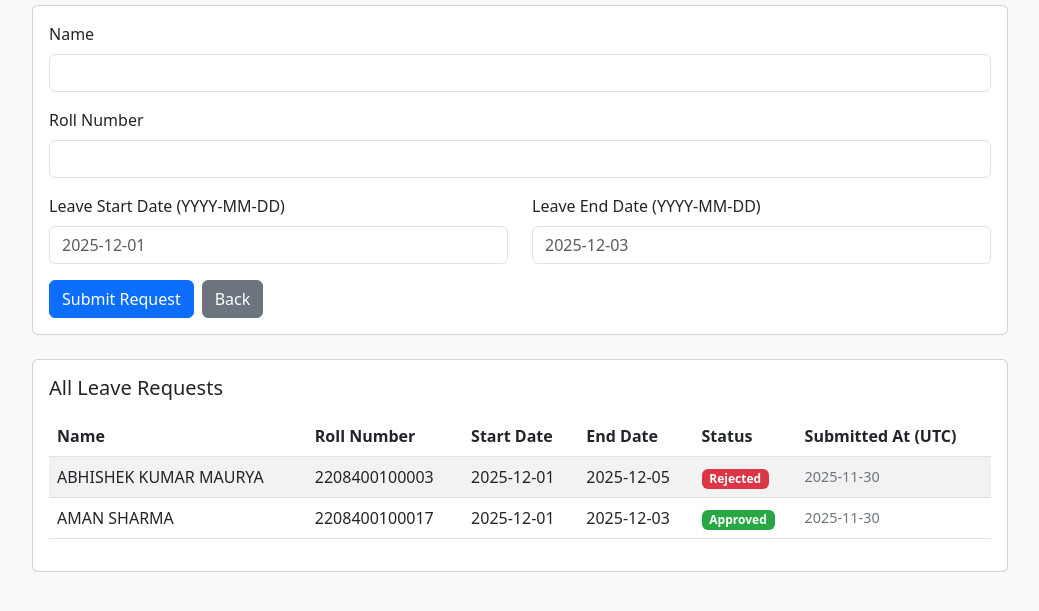
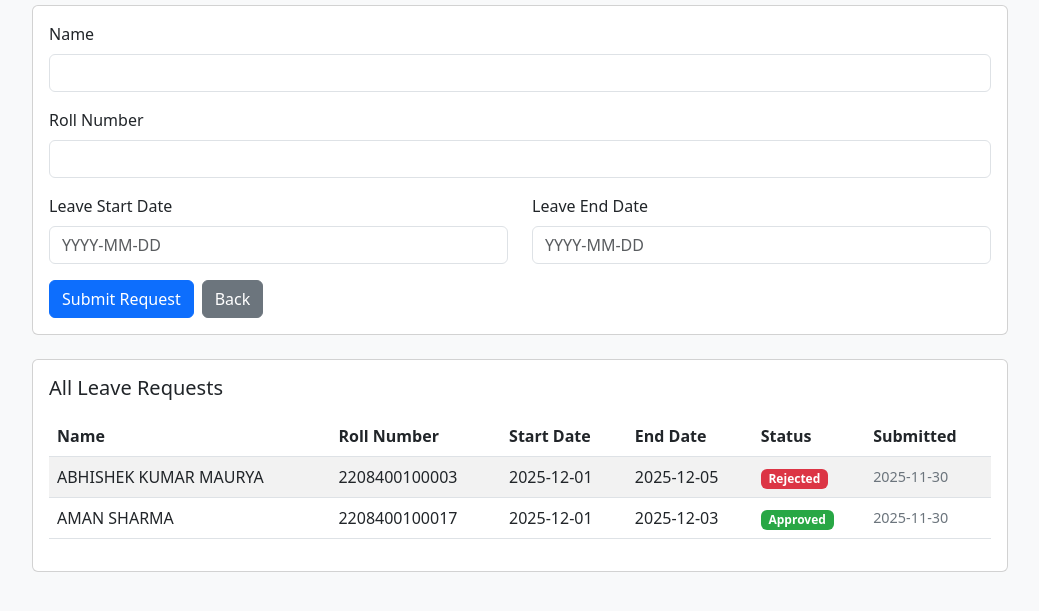
Before and after one commit to abhi2660/Smart-Attendance-System, a Flask app: page /leave_request in a window 1280 px wide. Shown: the part 143-754 px from the top of the page, without its empty margins (120-1159 px from the left). Run offline with Flask 3, Linux system fonts and the light colour scheme.

Commit message:
code cleaning 1

```diff
--- a/app.py
+++ b/app.py
@@ -263,9 +263,6 @@ def reset_attendance():
 
 @app.route("/leave_request", methods=["GET", "POST"])
 def leave_request():
-    """
-    Student-facing: GET shows form, POST validates and appends request to CSV.
-    """
 
     errors = []
     success_msg = None
@@ -306,17 +303,17 @@ def leave_request():
             errors.append("Dates must be in YYYY-MM-DD format.")
 
         if not errors:
-            # Append to CSV via leave.py
+
             leave.append_leave_request(name, roll, start, end)
             success_msg = f"Leave request submitted successfully."
             flash(success_msg, "success")
-            # clear form after success
+
             form_data = {}
 
-    # Always load all requests from CSV and pass to the template
+
     all_requests = leave.read_all_leave_requests()
 
-    # Optionally: sort by submitted_at descending so newest first
+
     try:
         all_requests.sort(key=lambda r: r.get("submitted_at", ""), reverse=True)
     except Exception:
@@ -333,10 +330,7 @@ def leave_request():
 
 @app.route("/admin/leave_requests")
 def admin_leave_requests():
-    """
-    Admin-facing: list leave requests.
-    Replace session key check if your app uses a different key for admin auth.
-    """
+
     if not session.get("logged_in"):
         return redirect(url_for("login"))
     rows = leave.read_all_leave_requests()
--- a/leave.py
+++ b/leave.py
@@ -5,22 +5,19 @@ import uuid
 from datetime import datetime
 from typing import List, Dict
 
-# CSV file and columns (you requested these four columns; we keep status/id for management)
+
 LEAVE_CSV = "leave_requests.csv"
 LEAVE_COLUMNS = ["id", "name", "roll_number", "leave_start_date", "leave_end_date", "status", "submitted_at"]
 
 def ensure_leave_csv() -> None:
-    """Create leave_requests.csv with header if it doesn't exist."""
+
     if not os.path.exists(LEAVE_CSV):
         with open(LEAVE_CSV, mode="w", newline="", encoding="utf-8") as f:
             writer = csv.DictWriter(f, fieldnames=LEAVE_COLUMNS)
             writer.writeheader()
 
 def append_leave_request(name: str, roll_number: str, start_date: str, end_date: str) -> str:
-    """
-    Append a new leave request and return generated request id.
-    Status defaults to 'Pending'.
-    """
+
     ensure_leave_csv()
     row = {
         "id": str(uuid.uuid4()),
@@ -37,7 +34,7 @@ def append_leave_request(name: str, roll_number: str, start_date: str, end_date:
     return row["id"]
 
 def read_all_leave_requests() -> List[Dict[str, str]]:
-    """Return list of dicts for all leave requests (order preserved)."""
+
     ensure_leave_csv()
     rows = []
     with open(LEAVE_CSV, mode="r", newline="", encoding="utf-8") as f:
@@ -47,7 +44,7 @@ def read_all_leave_requests() -> List[Dict[str, str]]:
     return rows
 
 def find_leave_request(request_id: str) -> Dict[str, str] | None:
-    """Return a single leave request dict or None if not found."""
+
     ensure_leave_csv()
     with open(LEAVE_CSV, mode="r", newline="", encoding="utf-8") as f:
         reader = csv.DictReader(f)
@@ -57,15 +54,12 @@ def find_leave_request(request_id: str) -> Dict[str, str] | None:
     return None
 
 def update_leave_status(request_id: str, new_status: str) -> bool:
-    """
-    Update status ('Approved' / 'Rejected' / etc.) for a given leave request id.
-    Returns True if updated, False if id not found.
-    """
+
     ensure_leave_csv()
     updated = False
-    tmp_path = LEAVE_CSV + ".tmp"
+    path = LEAVE_CSV + ".tmp"
     with open(LEAVE_CSV, mode="r", newline="", encoding="utf-8") as rf, \
-         open(tmp_path, mode="w", newline="", encoding="utf-8") as wf:
+         open(path, mode="w", newline="", encoding="utf-8") as wf:
         reader = csv.DictReader(rf)
         writer = csv.DictWriter(wf, fieldnames=LEAVE_COLUMNS)
         writer.writeheader()
@@ -74,5 +68,5 @@ def update_leave_status(request_id: str, new_status: str) -> bool:
                 row["status"] = new_status
                 updated = True
             writer.writerow(row)
-    os.replace(tmp_path, LEAVE_CSV)
+    os.replace(path, LEAVE_CSV)
     return updated
--- a/percentage.py
+++ b/percentage.py
@@ -46,6 +46,7 @@ def calculate_attendance_percentage(student_id: str, csv_path: str = 'students.c
             "percentage": 0.0
         }
 
+        # if condition is true then store the respective data of that student in same  format as csv
     row = df.loc[df['ID'] == student_id]
     if row.empty:
         return {"ok": False, "message": "Student not found.", "student_id": student_id}
@@ -88,6 +89,8 @@ def get_all_students_percentage(csv_path: str = 'students.csv') -> Dict[str, Dic
         return output
 
     date_cols = [c for c in df.columns if DATE_COL_RE.match(c)]
+
+    #    iterate each row of csv
     for _, row in df.iterrows():
         sid = str(row['ID'])
         name = row['Name']
--- a/templates/admin.html
+++ b/templates/admin.html
@@ -78,7 +78,7 @@
 
 
         <div class="bg-gray-800 p-6 rounded-2xl shadow-xl">
-            <h2 class="text-2xl font-semibold mb-4">Attendance List</h2>
+            <h2 class="text-2xl font-semibold mb-4">Students List</h2>
 
             <div class="overflow-x-auto">
                 <table class="w-full text-left">
--- a/templates/leave_request.html
+++ b/templates/leave_request.html
@@ -49,12 +49,12 @@
 
           <div class="row">
             <div class="col-md-6 mb-3">
-              <label class="form-label">Leave Start Date (YYYY-MM-DD)</label>
-              <input name="leave_start_date" class="form-control" placeholder="2025-12-01" value="{{ form.leave_start_date if form else '' }}" required>
+              <label class="form-label">Leave Start Date </label>
+              <input name="leave_start_date" class="form-control" placeholder="YYYY-MM-DD" value="{{ form.leave_start_date if form else '' }}" required>
             </div>
             <div class="col-md-6 mb-3">
-              <label class="form-label">Leave End Date (YYYY-MM-DD)</label>
-              <input name="leave_end_date" class="form-control" placeholder="2025-12-03" value="{{ form.leave_end_date if form else '' }}" required>
+              <label class="form-label">Leave End Date </label>
+              <input name="leave_end_date" class="form-control" placeholder="YYYY-MM-DD" value="{{ form.leave_end_date if form else '' }}" required>
             </div>
           </div>
 
@@ -80,7 +80,7 @@
                   <th>Start Date</th>
                   <th>End Date</th>
                   <th>Status</th>
-                  <th>Submitted At (UTC)</th>
+                  <th>Submitted</th>
                 </tr>
               </thead>
               <tbody>
--- a/templates/percentage.html
+++ b/templates/percentage.html
@@ -17,7 +17,6 @@
     </div>
 
     <div class="bg-gray-800 p-6 rounded-2xl shadow-xl">
-      <p class="text-gray-400 mb-4">This table shows attendance percentage computed from the CSV (Present entries / total days).</p>
 
       <div class="overflow-x-auto rounded-lg">
         <table class="w-full text-left">
@@ -59,7 +58,6 @@
       </div>
 
       <div class="mt-4 flex items-center justify-between">
-        <div class="text-sm text-gray-400">Data source: <code>students.csv</code></div>
         <div>
           <a href="{{ url_for('download_attendance') }}" class="bg-cyan-600 hover:bg-cyan-500 px-4 py-2 rounded-lg font-bold">Download CSV</a>
         </div>
```
